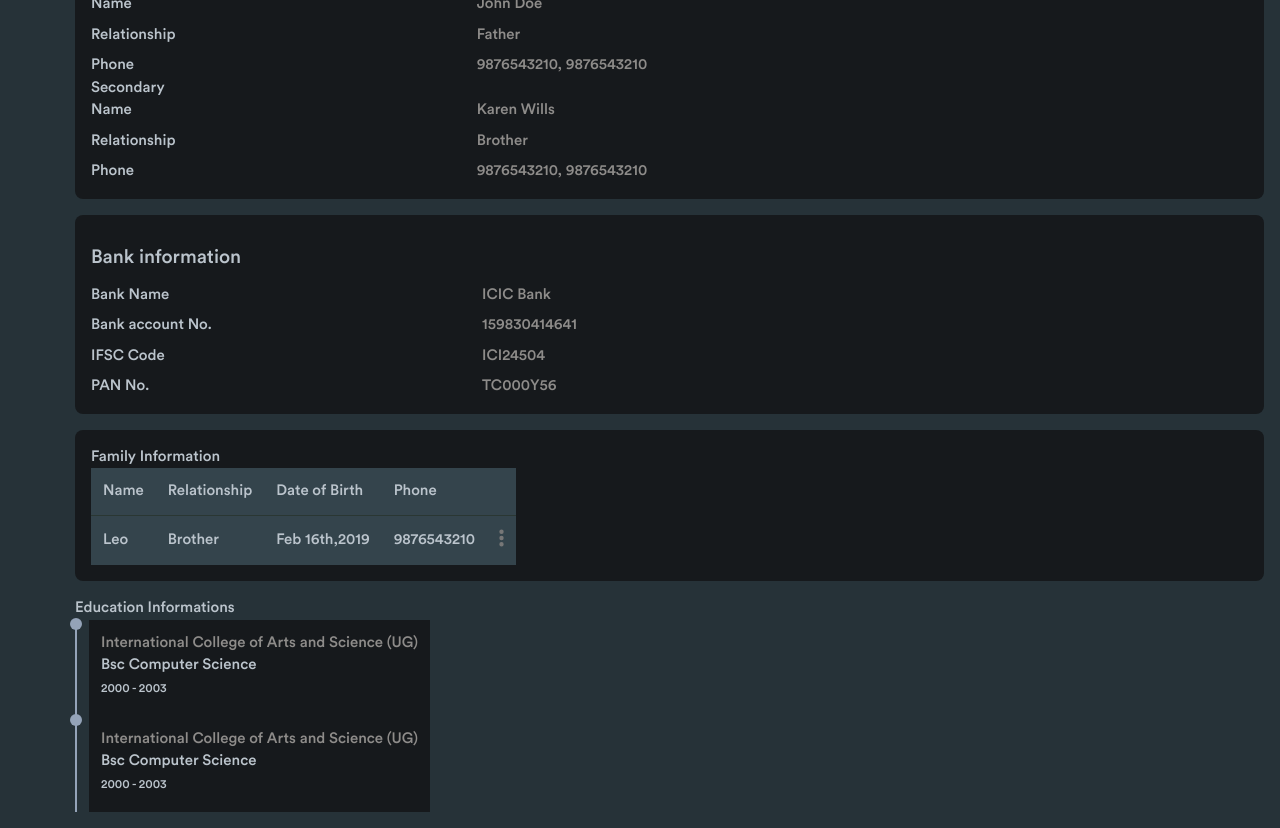
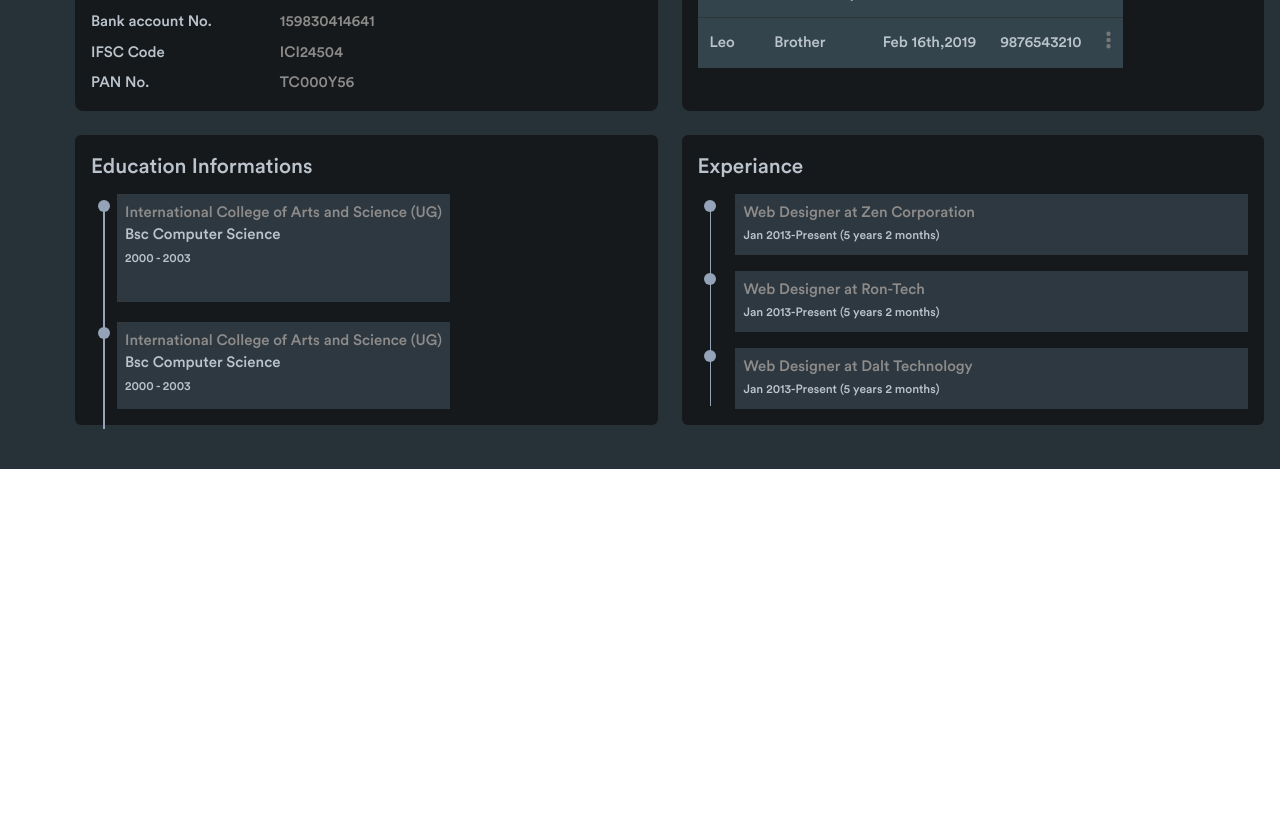
Before and after one commit to otobong23/payroll-management, a Next.js app: page /all-employees/profile in a window 1280 px wide. Shown: the part 1340-2168 px from the top of the page. After the commit the page ends 1809 px from the top, so only its background shows below. Built offline with nearby package versions, Linux system fonts and the light colour scheme.

Commit message:
mimi's update

```diff
--- a/src/app/(dashboard)/all-employees/profile/components/Profile.tsx
+++ b/src/app/(dashboard)/all-employees/profile/components/Profile.tsx
@@ -5,9 +5,9 @@ import { faEllipsisV } from '@fortawesome/free-solid-svg-icons/faEllipsisV'
 function Profile() {
   return (
     <div>
-        <div>
-            <div className="personal text-[#bbc4cc]">
-               <div className="personal-info my-5 p-4 rounded-lg bg-[#16191c]">
+        <div className='my-7'>
+            <div className="personal text-[#bbc4cc] grid grid-cols-2 gap-6">
+               <div className="personal-info p-4 rounded-lg bg-[#16191c]">
                     <header className='py-3'>
                         <h1 className='text-[1.4rem]'>Personal Informations</h1>
                     </header>
@@ -94,7 +94,7 @@ function Profile() {
                     </div>
                </div>
 
-               <div className="bank-information my-4 p-4 rounded-lg bg-[#16191c]">
+               <div className="bank-information p-4 rounded-lg bg-[#16191c]">
                     <header className='py-3'>
                         <h1 className='text-[1.2rem]'>Bank information</h1>
                     </header>
@@ -118,9 +118,9 @@ function Profile() {
                     </div>
                </div>
 
-               <div className="family-informations my-4 p-4 rounded-lg bg-[#16191c] overflow-hidden">
+               <div className="family-informations p-4 rounded-lg bg-[#16191c] overflow-hidden">
                     <div>
-                        <h1>Family Information</h1>
+                        <h1 className='text-[1.3rem] mb-3'>Family Information</h1>
                     </div>
                     <div className="whitespace-nowrap overflow-x-scroll">
                         <table className='w-[400px]'>
@@ -146,18 +146,16 @@ function Profile() {
                     </div>
                </div>
 
-               <div className="educations-info">
+               <div className="educations-info bg-[#16191c] p-4 rounded-md">
                     <header>
-                        <h1>Education Informations</h1>
+                        <h1 className='text-[1.3rem]'>Education Informations</h1>
                     </header>
-
-                    <div>
-                        <div>
+                    <div className='ps-3'>
                         <div className="info1 flex gap-3">
-                                <div className="circle bg-slate-400 w-[2px] h-24 relative">
+                            <div className="circle bg-slate-400 w-[2px] h-[120px] relative top-5">
                                 <span className='w-3 h-3 bg-slate-400 absolute rounded-full right-[-5px] top-[-2px]'></span>
                             </div>
-                                <div className='bg-[#16191c] p-3'>
+                            <div className='bg-[#2e3840] p-2 mt-3'>
                                 <h1 className='text-[#8e8c8a]'>
                                     International College of Arts and Science (UG)
                                 </h1>
@@ -168,10 +166,10 @@ function Profile() {
                             </div>
                         </div>
                         <div className="info1 flex gap-3">
-                                <div className="circle bg-slate-400 w-[2px] h-24 relative">
-                                    <span className='w-3 h-3 bg-slate-400 absolute rounded-full right-[-5px] top-[-2px]'></span>
+                            <div className="circle bg-slate-400 w-[2px] h-[107px] relative top-5">
+                                <span className='w-3 h-3 bg-slate-400 absolute rounded-full right-[-5px] top-[5px]'></span>
                             </div>
-                                <div className='bg-[#16191c] p-3'>
+                            <div className='bg-[#2e3840] p-2 mt-5'>
                                 <h1 className='text-[#8e8c8a]'>
                                     International College of Arts and Science (UG)
                                 </h1>
@@ -183,6 +181,46 @@ function Profile() {
                         </div>
                     </div>
                </div>
+
+               <div className="educations-info bg-[#16191c] p-4 rounded-md">
+                    <header>
+                        <h1 className='text-[1.3rem]'>Experiance</h1>
+                    </header>
+                    <div className='ps-3'>
+                        <div className="info1 flex gap-6">
+                            <div className="circle bg-slate-400 w-[2px] relative top-5">
+                                <span className='w-3 h-3 bg-slate-400 absolute rounded-full right-[-5px] top-[-2px]'></span>
+                            </div>
+                            <div className='bg-[#2e3840] p-2 mt-3 w-full'>
+                                <h1 className='text-[#8e8c8a]'>
+                                    Web Designer at Zen Corporation
+                                </h1>
+                                <small>Jan 2013-Present (5 years 2 months)</small>
+                            </div>
+                        </div>
+                        <div className="info1 flex gap-6">
+                            <div className="circle bg-slate-400 w-[2px] relative top-5">
+                                <span className='w-3 h-3 bg-slate-400 absolute rounded-full right-[-5px] top-[-2px]'></span>
+                            </div>
+                            <div className='bg-[#2e3840] p-2 mt-4 w-full'>
+                                <h1 className='text-[#8e8c8a]'>
+                                    Web Designer at Ron-Tech
+                                </h1>
+                                <small>Jan 2013-Present (5 years 2 months)</small>
+                            </div>
+                        </div>
+                        <div className="info1 flex gap-6">
+                            <div className="circle bg-slate-400 w-[2px] h-[54px] relative top-5">
+                                <span className='w-3 h-3 bg-slate-400 absolute rounded-full right-[-5px] top-[-2px]'></span>
+                            </div>
+                            <div className='bg-[#2e3840] p-2 mt-4 w-full'>
+                                <h1 className='text-[#8e8c8a]'>
+                                    Web Designer at Dalt Technology
+                                </h1>
+                                <small>Jan 2013-Present (5 years 2 months)</small>
+                            </div>
+                        </div>
+                    </div>
                </div>
             </div>
         </div>
```
Lines whose indentation alone changed are shown as unchanged.
